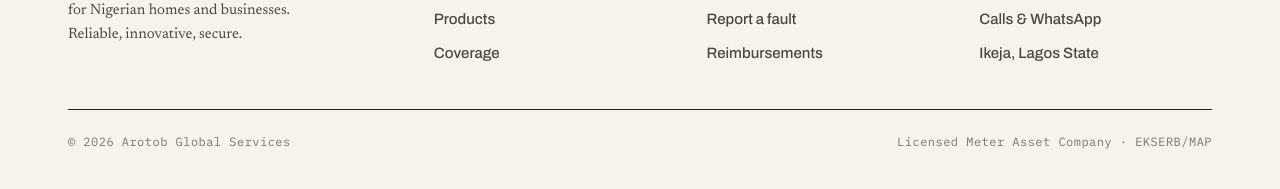
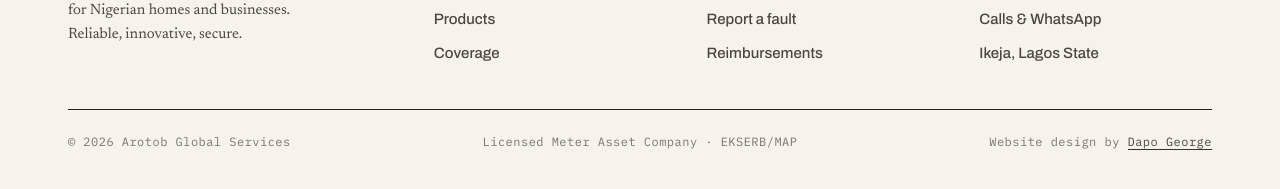
Before and after one commit to arotobglobal/arotobglobal, a plain HTML site: page 404.html in a window 1280 px wide. Shown: the part 913-1102 px from the top of the page. Drawn offline with Linux system fonts and the light colour scheme.

Commit message:
Add files via upload

```diff
--- a/404.html
+++ b/404.html
@@ -195,6 +195,7 @@
   .foot h5{font-family:var(--mono);font-size:11px;letter-spacing:0.14em;text-transform:uppercase;color:var(--fg-faint);margin-bottom:16px;}
   .foot ul{list-style:none;display:grid;gap:10px;font-family:var(--sans);font-size:15px;color:var(--fg-soft);font-weight:500;}
   .foot ul a:hover{color:var(--fg);}
+  .foot-bot a{color:var(--fg-soft);border-bottom:1px solid var(--line);} .foot-bot a:hover{color:var(--green-deep);}
   .foot-bot{display:flex;justify-content:space-between;margin-top:44px;padding-top:22px;border-top:1px solid var(--rule);font-family:var(--mono);font-size:12px;color:var(--fg-faint);letter-spacing:0.04em;flex-wrap:wrap;gap:10px;}
 
   /* apply flow */
@@ -315,7 +316,7 @@
       <div><h5>Support</h5><ul><li><a href="support.html">Installation &amp; support</a></li><li><a href="support.html#warranty">Warranty</a></li><li><a href="support.html#fault">Report a fault</a></li><li><a href="transparency.html">Reimbursements</a></li></ul></div>
       <div><h5>Get in touch</h5><ul><li><a href="mailto:info@arotob.com">info@arotob.com</a></li><li><a href="tel:+2349091287555">+234 909 128 7555</a></li><li>Calls &amp; WhatsApp</li><li>Ikeja, Lagos State</li></ul></div>
     </div>
-    <div class="foot-bot"><span>&copy; 2026 Arotob Global Services</span><span>Licensed Meter Asset Company &middot; EKSERB/MAP</span></div>
+    <div class="foot-bot"><span>&copy; 2026 Arotob Global Services</span><span>Licensed Meter Asset Company &middot; EKSERB/MAP</span><span>Website design by <a href="https://dapogeorge.com" target="_blank" rel="noopener">Dapo George</a></span></div>
   </div>
 </footer>
 <script>(function(){var t=document.querySelector('.nav-toggle'),c=document.querySelector('.nav-collapse');if(t&&c){t.addEventListener('click',function(){var o=c.classList.toggle('open');t.setAttribute('aria-expanded',o);});}})();</script>
```
Also changed, not shown: about.html (+2 -1 lines), ado-ekiti.html (+2 -1 lines), apply.html (+2 -1 lines), aramoko-ekiti.html (+2 -1 lines), coverage.html (+2 -1 lines), how-it-works.html (+2 -1 lines), ido-ekiti.html (+2 -1 lines), ijero-ekiti.html (+2 -1 lines), ikere-ekiti.html (+2 -1 lines), ikole-ekiti.html (+2 -1 lines), ilawe-ekiti.html (+2 -1 lines), index.html (+2 -1 lines), products.html (+2 -1 lines), support.html (+2 -1 lines), 1 more files.
